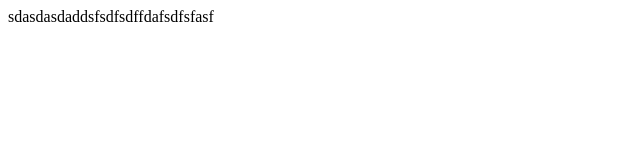
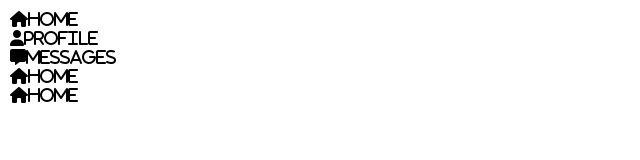
Before and after one commit to cokingtins1/Admin-Dashboard, a plain HTML site: page index.html in a window 1280 px wide. Shown: the whole page, without its empty margins (0-640 px from the left). Drawn offline with Linux system fonts and the light colour scheme.

Commit message:
initial commit

```diff
--- a/index.html
+++ b/index.html
@@ -1,11 +1,34 @@
 <!DOCTYPE html>
 <html lang="en">
+
 <head>
     <meta charset="UTF-8">
     <meta name="viewport" content="width=device-width, initial-scale=1.0">
+    <link rel="stylesheet" href="styles.css">
+    <script src="https://kit.fontawesome.com/46d8a6dbf5.js" crossorigin="anonymous"></script>
     <title>Document</title>
 </head>
+
 <body>
-    sdasdasdaddsfsdfsdffdafsdfsfasf
+    <div class="sidebar">
+        <li class="icon">
+            <i class="fa-solid fa-house">Home</i>
+        </li>
+        <li class="icon">
+            <i class="fa-solid fa-user">Profile</i>
+        </li>
+        <li class="icon">
+            <i class="fa-solid fa-message">Messages</i>
+        </li>
+        <li class="icon">
+            <i class="fa-solid fa-house">Home</i>
+        </li>
+        <li class="icon">
+            <i class="fa-solid fa-house">Home</i>
+        </li>
+
+    </div>
+
 </body>
+
 </html>
--- /dev/null
+++ b/styles.css
@@ -0,0 +1,22 @@
+*,
+*::before,
+*::after {
+  box-sizing: inherit;
+  margin: 0;
+  padding: 0;
+}
+
+html {
+    box-sizing: border-box;
+    font-family: Roboto, -apple-system, BlinkMacSystemFont, 'Segoe UI', Oxygen,
+      Ubuntu, Cantarell, 'Open Sans', 'Helvetica Neue', sans-serif;
+
+  }
+
+  .sidebar{
+    padding: 10px;
+
+  }
+  li{
+    list-style-type: none;
+  }
```
